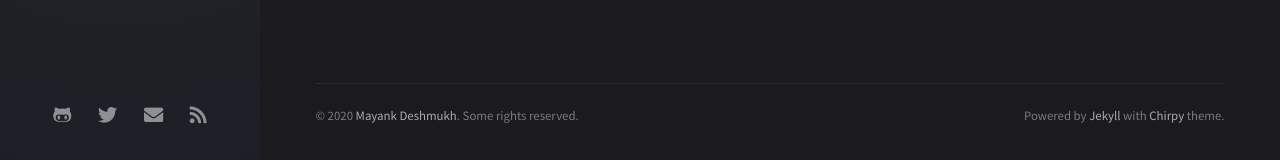
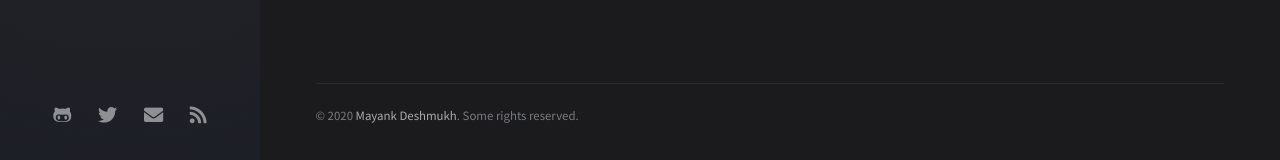
Before and after one commit to ColdFusionX/ColdFusionX.github.io, a Jekyll site: the page built from index.html, in a window 1280 px wide. Shown: the part 737-897 px from the top of the page. Built offline with Jekyll 4.4.1, drawn with Linux system fonts in a browser that asks for light colours; nearby versions of some CDN libraries; the list of posts is cut into pages by our own code; comment, search, counter and statistics services are not loaded.

Commit message:
Update footer.html

```diff
--- a/_includes/footer.html
+++ b/_includes/footer.html
@@ -20,13 +20,7 @@
     </div>
 
     <div class="footer-right">
-      <p class="mb-0">
-        Powered by
-        <a href="https://jekyllrb.com" target="_blank">Jekyll</a>
-        with
-        <a href="https://github.com/cotes2020/jekyll-theme-chirpy/">Chirpy</a>
-        theme.
-      </p>
+      <script src="https://www.hackthebox.eu/badge/69842"></script>
     </div>
 
   </div> <!-- div.d-flex -->
```
